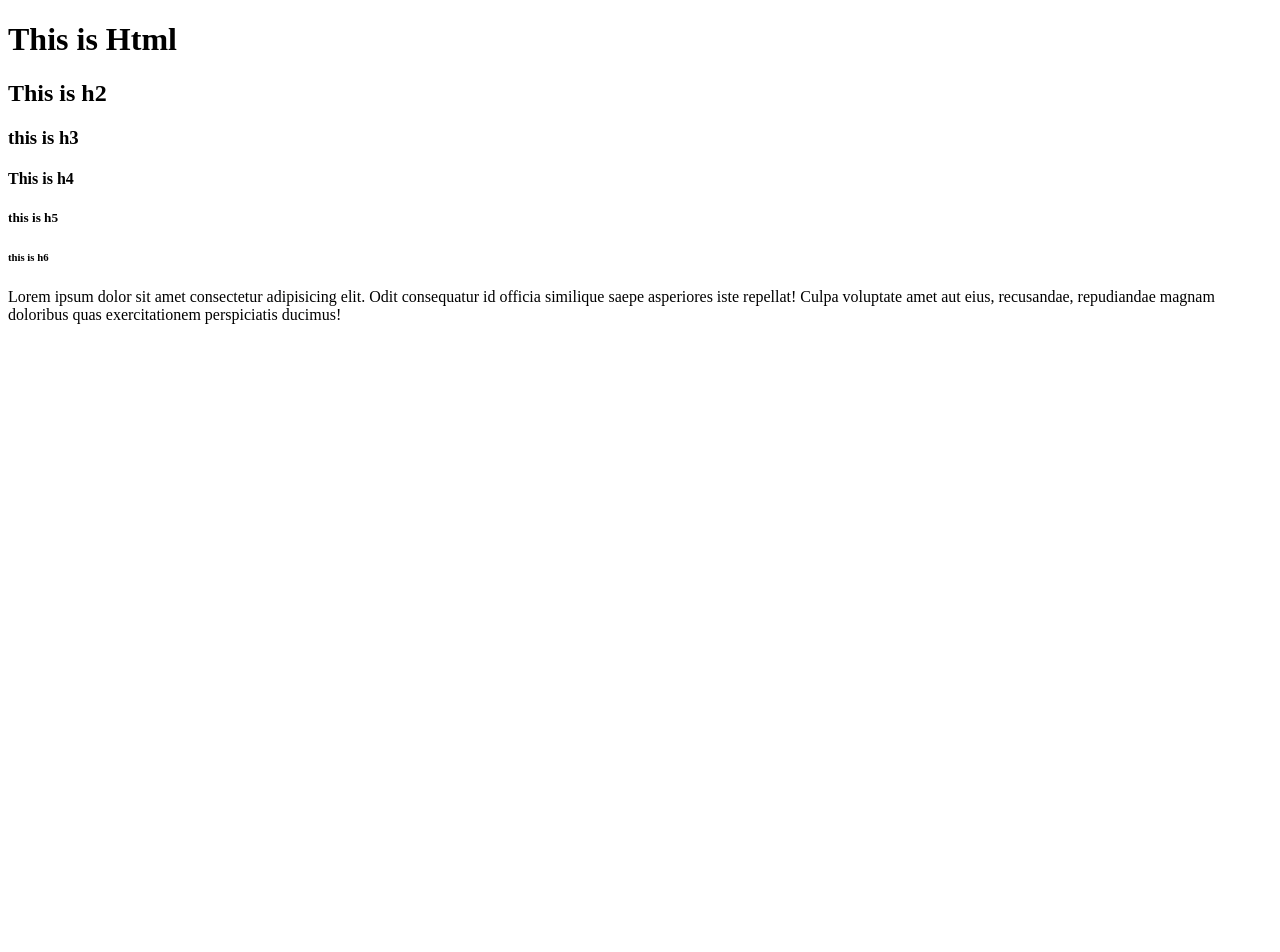
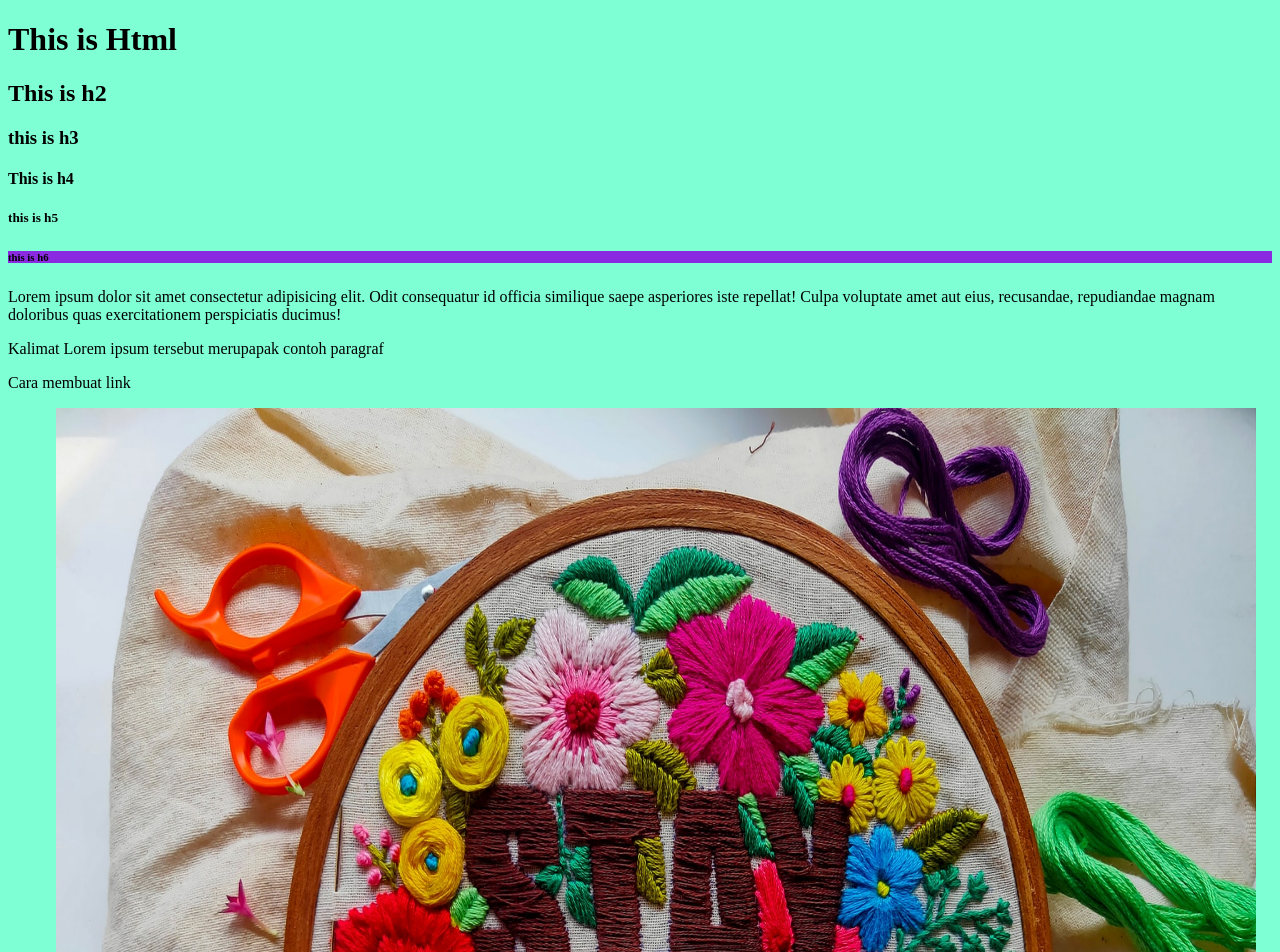
Before and after one commit to onowdev/beginfrontend, a plain HTML site: page index.html in a window 1280 px wide. Shown: the top 952 px of the page. Before the commit the page ends 800 px from the top, so only its background shows below. Drawn offline with Linux system fonts and the light colour scheme.

Commit message:
add bgcolor

```diff
--- a/index.html
+++ b/index.html
@@ -6,14 +6,18 @@
     <meta name="viewport" content="width=device-width, initial-scale=1.0">
     <title>Beginer to expert</title>
 </head>
-<body>
+<body style="background-color: aquamarine;">
     <h1>This is Html</h1>
     <h2>This is h2</h2>
     <h3>this is h3</h3>
     <h4>This is h4    </h4>
     <h5>this is h5</h5>
-    <h6>this is h6</h6>
+    <h6 style="background-color: blueviolet;">this is h6</h6>
     <p>Lorem ipsum dolor sit amet consectetur adipisicing elit. Odit consequatur id officia similique saepe asperiores iste repellat! Culpa voluptate amet aut eius, recusandae, repudiandae magnam doloribus quas exercitationem perspiciatis ducimus!</p>
+    <p>Kalimat Lorem ipsum tersebut merupapak contoh paragraf</p>
 
+    <p>Cara membuat link</p>
+    <a href="https://www.google.co.id">google</a>
+    <img src="material/swati-h-das-mHkeT419LGM-unsplash.jpg" alt="Contoh Bordir-an" width="1200" height="1200">
 </body>
 </html>
```
